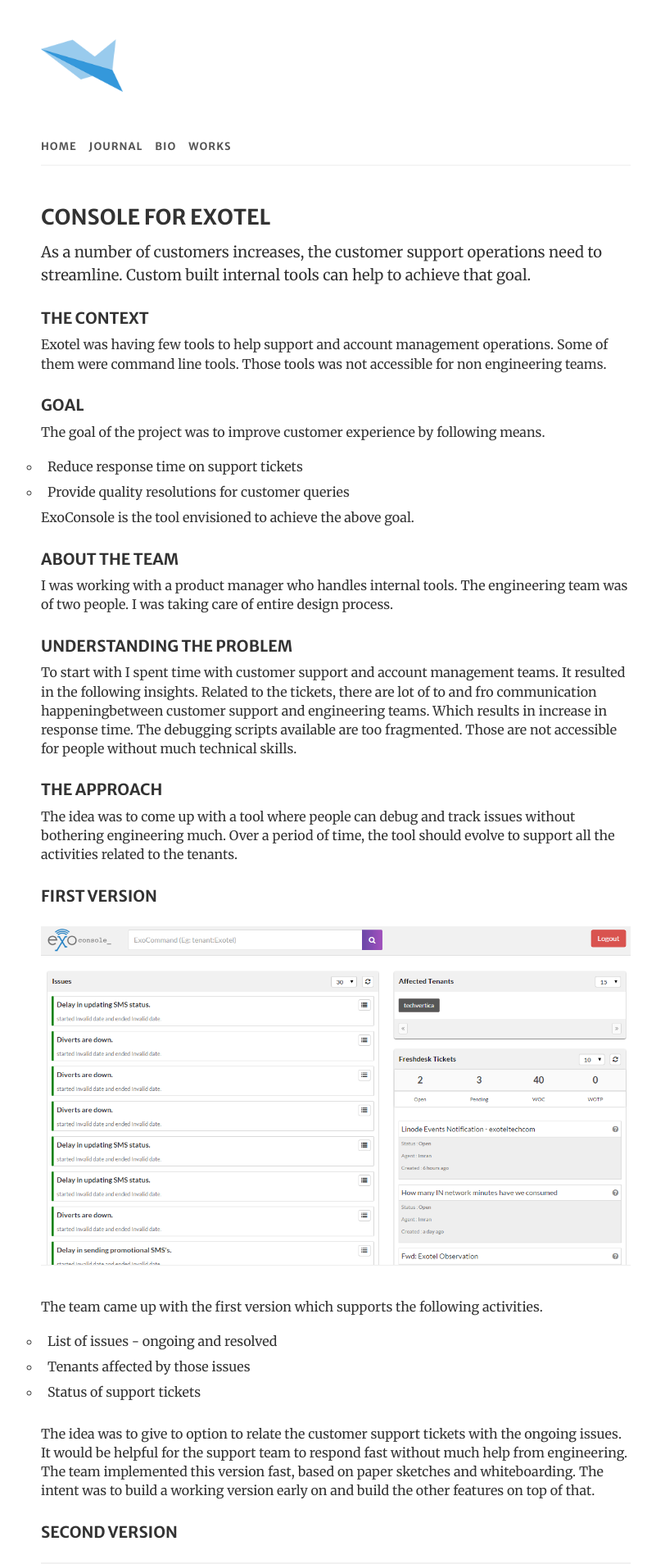
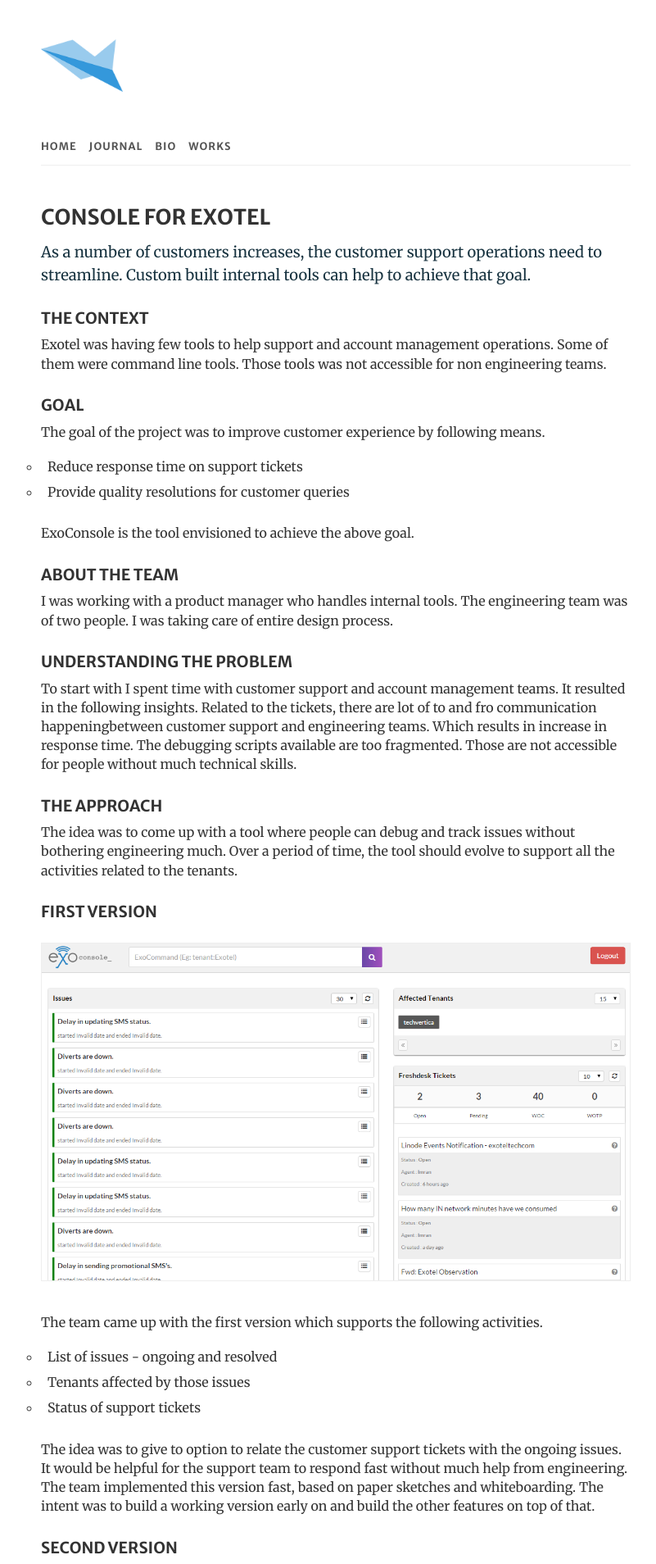
Before and after one commit to abdulraoof/abdulraoof.github.io, a Jekyll site: the page built from console.html, in a window 1280 px wide. Shown: the top 1908 px of the page at 82% size, without its empty margins (230-1031 px from the left). Built offline with Jekyll 4.4.1, drawn with Linux system fonts in a browser that asks for light colours.

Commit message:
cleaning up css

```diff
--- a/console.html
+++ b/console.html
@@ -2,18 +2,17 @@
 layout: default
 ---
 <h3>CONSOLE FOR EXOTEL</h3>
-<div class="hero-para">
-	<p>As a number of customers increases, the customer support operations need to streamline. Custom built internal tools can help to achieve that goal.</p>
-</div>
+<p class="lead">As a number of customers increases, the customer support operations need to streamline. Custom built internal tools can help to achieve that goal.</p>
 
 <h4>THE CONTEXT</h4>
 <p>Exotel was having few tools to help support and account management operations. Some of them were command line tools. Those tools was not accessible for non engineering teams.</p>
 
 <h4>GOAL</h4>
 <p>The goal of the project was to improve customer experience by following means.
-<ul class="flow">
-<li>Reduce response time on support tickets</li>
-<li>Provide quality resolutions for customer queries </li>
+<ul>
+	<li>Reduce response time on support tickets</li>
+	<li>Provide quality resolutions for customer queries </li>
+</ul>
 <p>ExoConsole is the tool envisioned to achieve the above goal.</p>
 
 <h4>ABOUT THE TEAM</h4>
@@ -26,9 +25,9 @@
 <p>The idea was to come up with a tool where people can debug and track issues without bothering engineering much. Over a period of time, the tool should evolve to support all the activities related to the tenants.</p>
 
 <h4>FIRST VERSION</h4>
-<img class="flow-img" src="{{site.baseurl}}/assets/images/console/10.png">
+<img class="article-img" src="{{site.baseurl}}/assets/images/console/10.png">
 <p>The team came up with the first version which supports the following activities.</p>
-<ul class="flow">
+<ul>
 	<li>List of issues - ongoing and resolved</li>
 	<li>Tenants affected by those issues</li>
 	<li>Status of support tickets</li>
@@ -38,19 +37,19 @@
 </p>
 
 <h4>SECOND VERSION</h4>
-<img class="flow-img" src="{{site.baseurl}}/assets/images/console/5.png">
+<img class="article-img" src="{{site.baseurl}}/assets/images/console/5.png">
 <p>This time the goal was to address the issues holistically.</p>
 <p>We collected feedback on the first version and and conducted follow up research. Based on that we decided to address the following.</p>
-<ul class="flow">
+<ul>
 	<li>How to simplify issue debuggin in the context of support tickets</li>
 	<li>How to support adding extra features over time, without breaking navigation pattern.</li>
 	<li>How to organize information for better discoverability</li>
 	<li>How to improve customer communication regarding issues and tickets</li>
 </ul>
 <h5>The Pattern Finder to simplify debugging</h5>
-<img class="flow-img" src="{{site.baseurl}}/assets/images/console/5.png">
+<img class="article-img" src="{{site.baseurl}}/assets/images/console/5.png">
 <p>To simplify debugging the team came up with a Pattern Finder. Where people can input the unique id of the call(callsid). It will display the pattern for calls as given below.</p>
-<img class="flow-img" src="{{site.baseurl}}/assets/images/console/6.png">
+<img class="article-img" src="{{site.baseurl}}/assets/images/console/6.png">
 <p>It also displays the possible issues related to that call. For example, say the user was facing some issues with a couple of calls yesterday evening. At the same time, Exotel was having some issue with one of its servers. And customer raised a ticket about the issue today morning. Now using pattern finder customer support person can get all these details. She only needs to input the callsids.
 </p>
 
@@ -59,14 +58,14 @@
 <p>As you can see, there is a global navigation, which is the app sidebar. For customer specific page and other pages, there is a local navigation. Each of these information hierarchies is extensible. Besides, this gives a uniform navigation structure and information hierarchy across the application.</p>
 
 <h5>A tool for better customer communication</h5>
-<img class="flow-img" src="{{site.baseurl}}/assets/images/console/7.png">
+<img class="article-img" src="{{site.baseurl}}/assets/images/console/7.png">
 <p>This version enabled customer communication from the context of an issue. It eliminates the need of going back and forth between tools. Also, it eliminates the possible errors that can happen otherwise.</p>
 
 
 <h5>A customer specific control panel</h5>
-<img class="flow-img" src="{{site.baseurl}}/assets/images/console/3.png">
+<img class="article-img" src="{{site.baseurl}}/assets/images/console/3.png">
 <p>For each customer, there is a page where all the details for that customer are available. It helps customer support and account management teams to view and resolve customer queries fast.</p>
 
 <h5>A better way to share and discuss issues</h5>
-<img class="flow-img" src="{{site.baseurl}}/assets/images/console/8.png">
+<img class="article-img" src="{{site.baseurl}}/assets/images/console/8.png">
 <p>Each issue has a unique URL. The customer support person can use the copied URL and share it with others to have a discussion. </p>
--- a/css/main.scss
+++ b/css/main.scss
@@ -1,26 +1,30 @@
 ---
 ---
-/*Author: abdul raoof*/
 
-/* Fonts */
+//Author: abdul raoof
+
+// Imports
 @import url('https://fonts.googleapis.com/css?family=Merriweather+Sans:400,400i,700|Merriweather:400,400i,700');
+@import 'grid';
 
-/* Variables */
+// Variables
 
 $primary-font: 'Merriweather', serif ;
 $secondary-font: 'Merriweather Sans', sans-serif;
 $type-color: #333;
 $break-small: 480px;
-// $primary-color: rgba(4,99,128,1);
 $primary-color: rgba(52,152,219,1);
-
 $secondary-color: rgba(25,52,65,1);
 
-
-
-@import 'grid';
-
-/* Typography */
+// mixins
+@mixin type-style($size, $transform, $spacing, $weight, $color){
+  font-size: $size;
+  text-transform: $transform;
+  font-family: $secondary-font;
+  letter-spacing: $spacing;
+  font-weight: $weight;
+  color: $color;
+}
 
 html {font-size: 1em;}
 
@@ -31,6 +35,8 @@
   line-height: 1.45;
   color: $type-color;
 }
+
+// Typography
 
 h1, h2, h3, h4 , h5{
   margin: 1.414em 0 0.5em;
@@ -53,24 +59,26 @@
   margin: 2em 0 .75em;
 }
 
+// paragraph styles
 p {
   font-size: 1em;
   margin-bottom: 1.2em;
 }
 
-@mixin type-style($size, $transform, $spacing, $weight, $color){
-  font-size: $size;
-  text-transform: $transform;
-  font-family: $secondary-font;
-  letter-spacing: $spacing;
-  font-weight: $weight;
-  color: $color;
+// leading paragraph
+.lead {
+    font-size: 1.236em;
+    margin-bottom: .6em;
+    line-height: 1.5;
+    color: $secondary-color;
+    @media only screen and (min-device-width : 320px) and (max-device-width : 800px){
+      font-size: 1.15em
+    }
 }
 
 small {
   @include type-style(0.618em, uppercase, 1px, 600,#555)
 }
-
 
 a {
   text-decoration: none;
@@ -82,10 +90,37 @@
   }
 }
 
+// unordered list styles
+ul {
+  padding: 0px 0 1.2em 0;
+  list-style-type: circle;
+  li{
+    padding-bottom: 8px;
+    padding-left: 8px;
+  }
+}
+// image styles
+img {
+  max-width: 100%;
+}
+
+.article-img {
+  margin: 1em 0 2em 0;
+  border: 1px solid #eee;
+}
+
+// emphasis styles
+em {
+  font-weight: 600;
+}
+
+
+// page navigation
 nav{
   font-family: $secondary-font;
   padding: 3em 0 .75em 0;
   ul{
+    padding: 0;
     li {
       display: inline-block;
       padding: 0 .75em 0 0;
@@ -98,7 +133,6 @@
       }
     }
   }
-
 }
 
 .home-nav{
@@ -107,7 +141,6 @@
       display: none;
       padding: 0;
     }
-
    }
 }
 
@@ -121,6 +154,7 @@
   height: 64px;
 }
 
+// footer section
 footer {
   margin: 3em 0 1.5em 0;
   @media only screen and (min-device-width : 320px) and (max-device-width : 800px) {
@@ -135,6 +169,7 @@
   nav {
     ul {
       float: right;
+      padding: 0;
       @media only screen and (min-device-width : 320px) and (max-device-width : 800px) {
         float: none;
         margin-bottom: 1.5em;
@@ -149,37 +184,3 @@
     }
   }
 }
-
-
-.hero-para{
-  p {
-    font-size: 1.236em;
-    margin-bottom: .6em;
-    line-height: 1.5;
-    @media only screen and (min-device-width : 320px) and (max-device-width : 800px){
-      font-size: 1.15em
-    }
-  }
-}
-
-img {
-  max-width: 100%;
-}
-
-img.flow-img {
-  margin: 1em 0 2em 0;
-  border-bottom: 1px solid #eee;
-}
-
-em {
-  font-weight: 600;
-}
-
-ul.flow {
-  padding: 0px 0 1.2em 0;
-  list-style-type: circle;
-  li{
-    padding-bottom: 8px;
-    padding-left: 8px;
-  }
-}
```
Also changed, not shown: index.html (+5 -7 lines), journal.html (+3 -5 lines).
